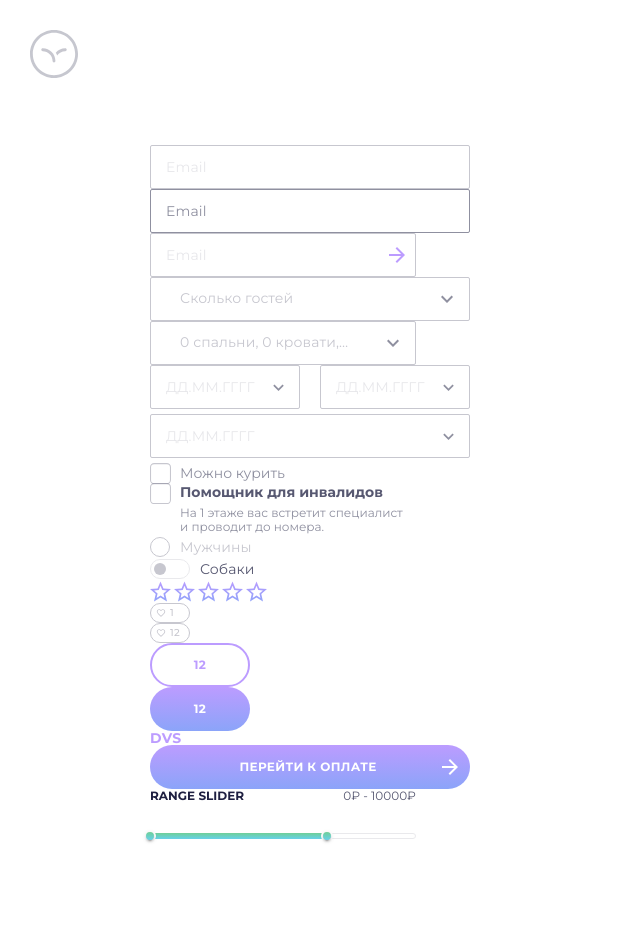
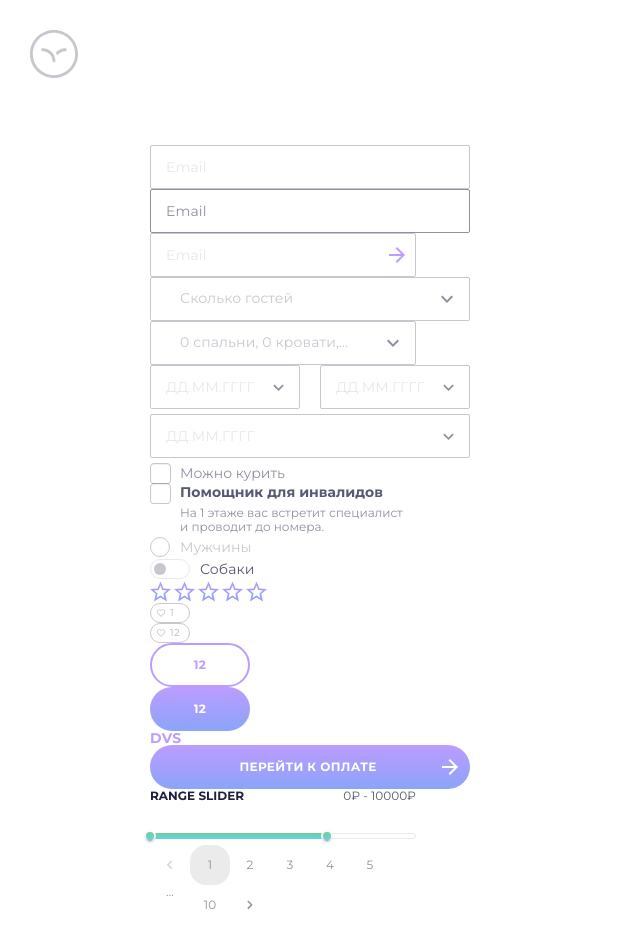
Before and after one commit to PushkinDenis/toxin-hotel-react, a React (Vite) app: page /toxin-hotel-react/form-elements in a window 1280 px wide. Shown: the whole page, without its empty margins (0-640 px from the left). Before the commit the page ends 857 px from the top, so only its background shows below. Built offline with nearby package versions, Linux system fonts and the light colour scheme.

Commit message:
pagination component created

```diff
--- a/src/pages/ui-kit/form-elements/ui/form-elements.tsx
+++ b/src/pages/ui-kit/form-elements/ui/form-elements.tsx
@@ -1,6 +1,6 @@
 import { FC } from "react";
 import { LayoutUiKit } from "@pages";
-import { Dropdown, TextField, DatePickerDropdown, Checkbox, Radio, Switch, Rating, Button, Slider } from "@shared";
+import { Dropdown, TextField, DatePickerDropdown, Checkbox, Radio, Switch, Rating, Button, Slider, Pagination } from "@shared";
 import styles from "./form-elements.module.scss";
 
 export const FormElements: FC = () => {
@@ -26,6 +26,7 @@ export const FormElements: FC = () => {
         <Button variant={"text"} text={"dvs"} />
         <Button variant={"wide"} text={"перейти к оплате"} />
         <Slider label={"RANGE SLIDER"} />
+        <Pagination />
       </div>
     </LayoutUiKit>
   );
--- a/src/shared/index.ts
+++ b/src/shared/index.ts
@@ -20,3 +20,4 @@ export * from "./assets/rate-star-checked.tsx";
 export * from "./assets/like-active.tsx";
 export * from "./assets/like.tsx";
 export * from "./ui/slider/slider.tsx";
+export * from "./ui/pagination/pagination.tsx";
--- /dev/null
+++ b/src/shared/ui/pagination/pagination.module.scss
@@ -0,0 +1,14 @@
+.pagination {
+  width: 240px;
+
+  & :global .MuiPaginationItem-root {
+    font-family: var(--font);
+    font-size: 12px;
+    line-height: 14px;
+    color: var(--color-dark-shade-50);
+    width: 40px;
+    height: 40px;
+    margin: 0;
+    padding: 0;
+  }
+}
--- /dev/null
+++ b/src/shared/ui/pagination/pagination.tsx
@@ -0,0 +1,7 @@
+import { FC } from "react";
+import { Pagination as PaginationMui } from "@mui/material";
+import styles from "./pagination.module.scss";
+
+export const Pagination: FC = () => {
+  return <PaginationMui count={10} className={styles.pagination} />;
+};
```
